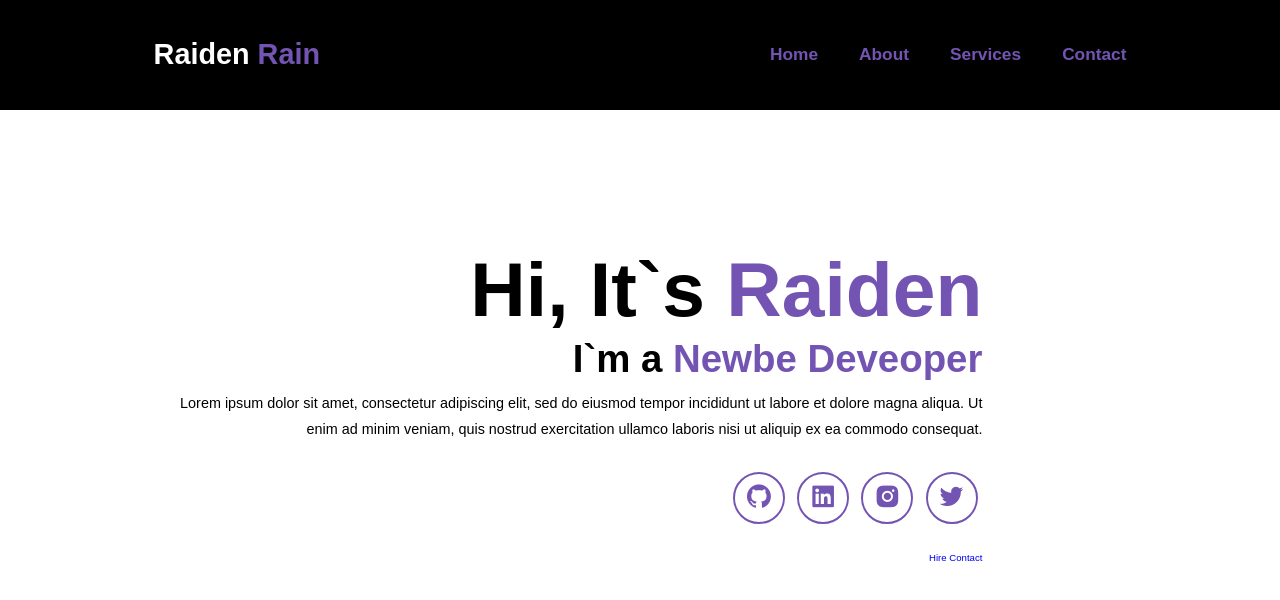
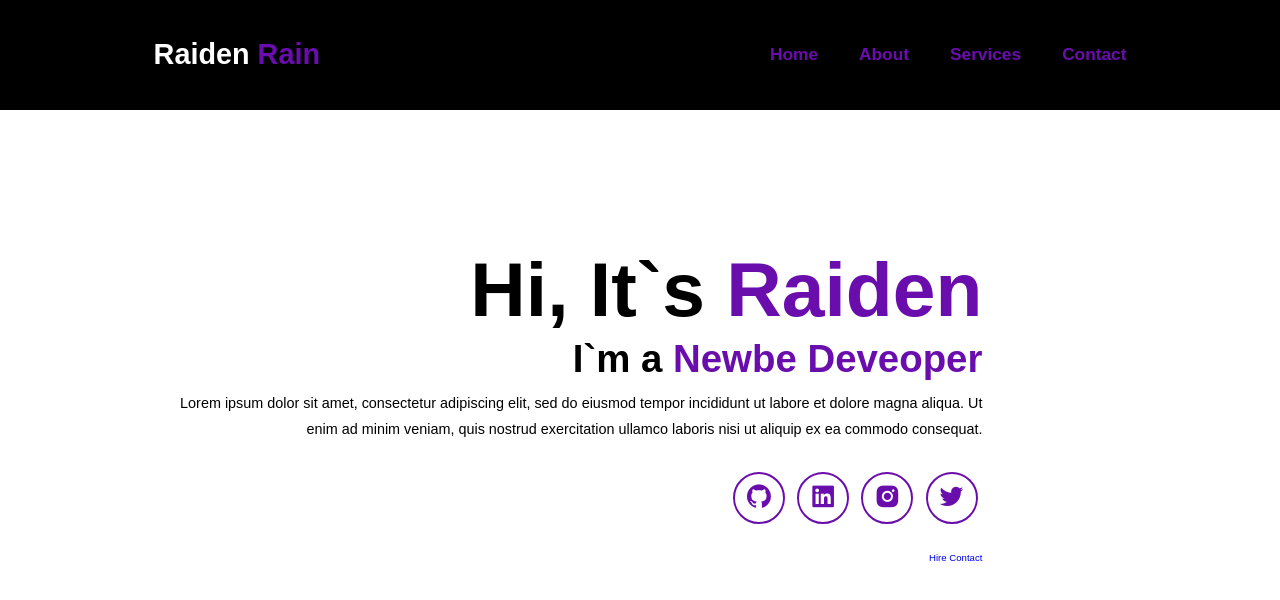
Before and after one commit to Lexzyy-one/portofolio, a plain HTML site: page index.html in a window 1280 px wide. Drawn offline with nearby package versions, Linux system fonts and the light colour scheme; a script that the page names is missing.

Commit message:
Add files via upload

```diff
--- a/style.css
+++ b/style.css
@@ -17,7 +17,7 @@ html {
   --bg-color: #080808;
   --second-bg-color: #001005;
   --text-color: white;
-  --main-color: #7354B3;
+  --main-color: #6a0dad;
 }
 body{
   background: var(--bg-color);
```
